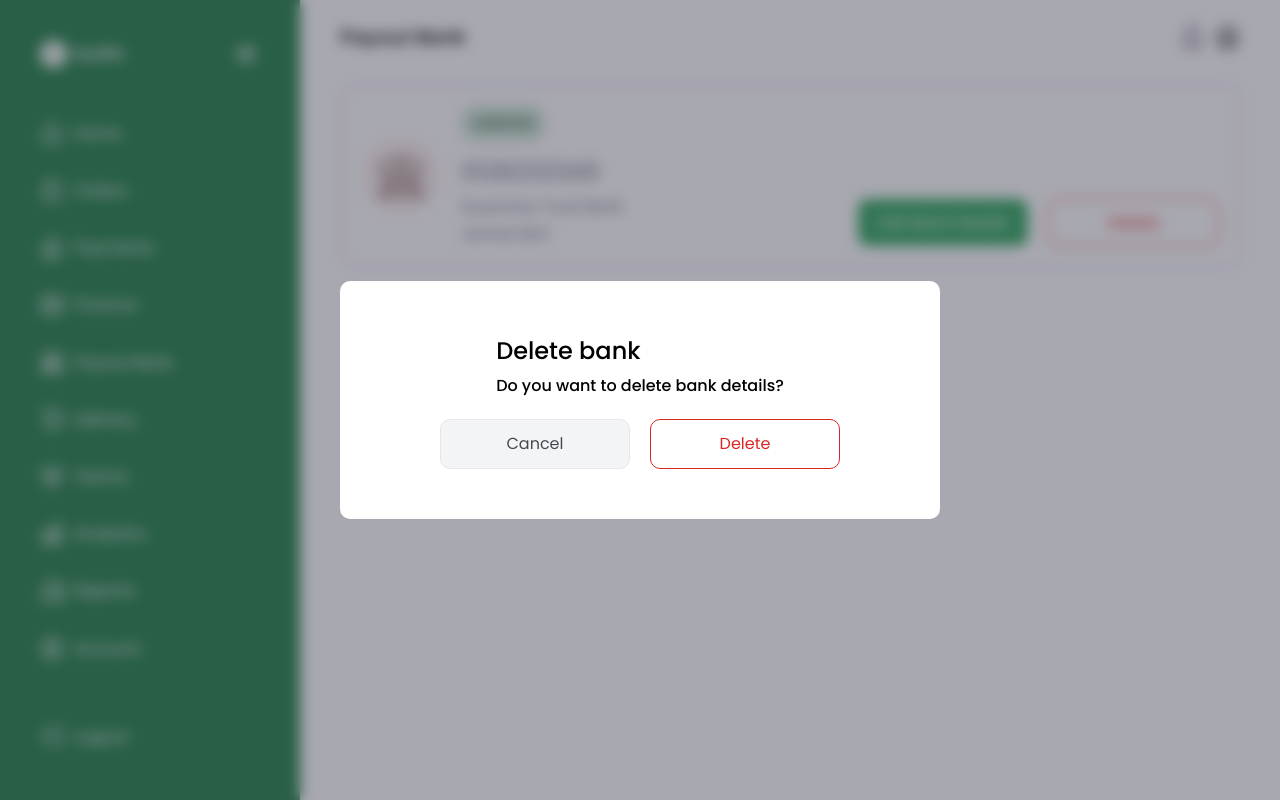
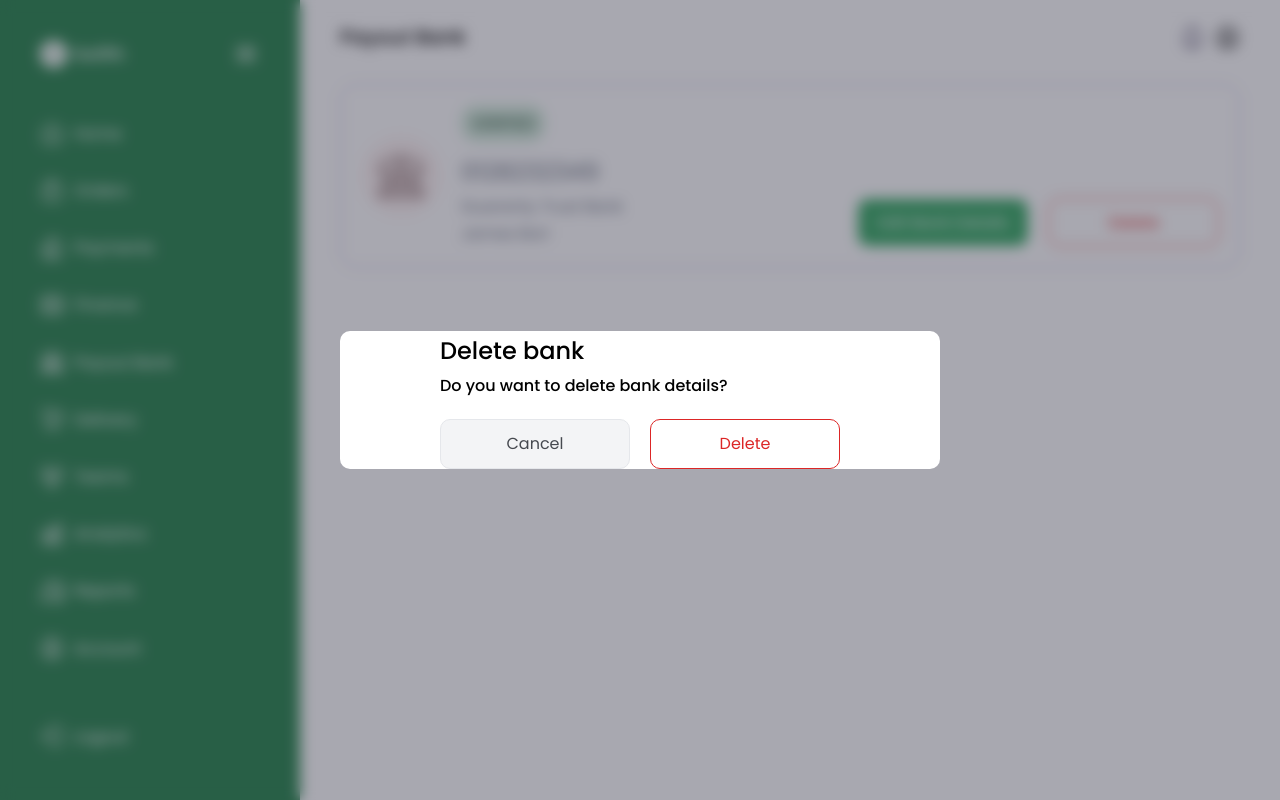
Before and after one commit to projects-for-clients/swifth, a React (Vite) app: page /dashboard/payoutBank in a window 1280 px wide. Both pictures are taken after a click on the button "Delete". Built offline with nearby package versions, Linux system fonts and the light colour scheme.

Commit message:
working on payout bank

```diff
--- a/src/pages/PayoutBank.tsx
+++ b/src/pages/PayoutBank.tsx
@@ -26,7 +26,7 @@ function PayoutBank() {
       <Header title="Payout Bank" />
       <dialog className="dialog relative text-[1.6rem]" ref={dialogRef}>
         <section className="grid place-content-center w-screen h-[100vh]">
-          <div className="bg-white rounded-2xl grid place-content-center justify-items-center gap-8 w-[60rem] py-20 px-10">
+          <div className="bg-white rounded-2xl grid place-content-center justify-items-start gap-8 w-[60rem]">
             <div>
               <p className="text-[2.4rem] font-medium text-left flex w-full">
                 Delete bank
@@ -39,7 +39,6 @@ function PayoutBank() {
             <div className=" flex gap-8 w-[40rem] justify-self-end items-center">
               <button
                 className="w-full btn border border-gray-200 bg-gray-100 text-color-dark rounded-2xl"
-                type="reset"
                 onClick={() => handleCloseDialog()}
               >
                 Cancel
```
